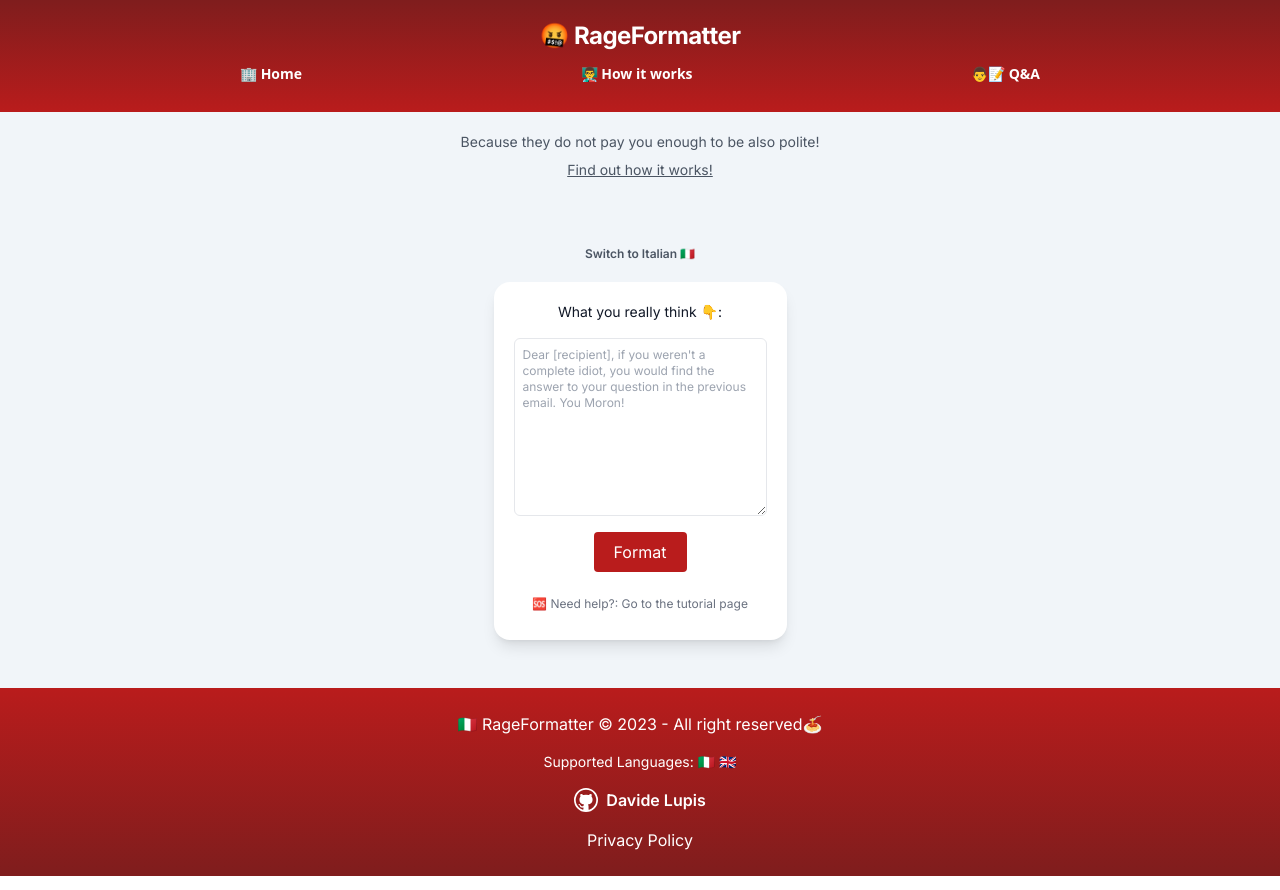
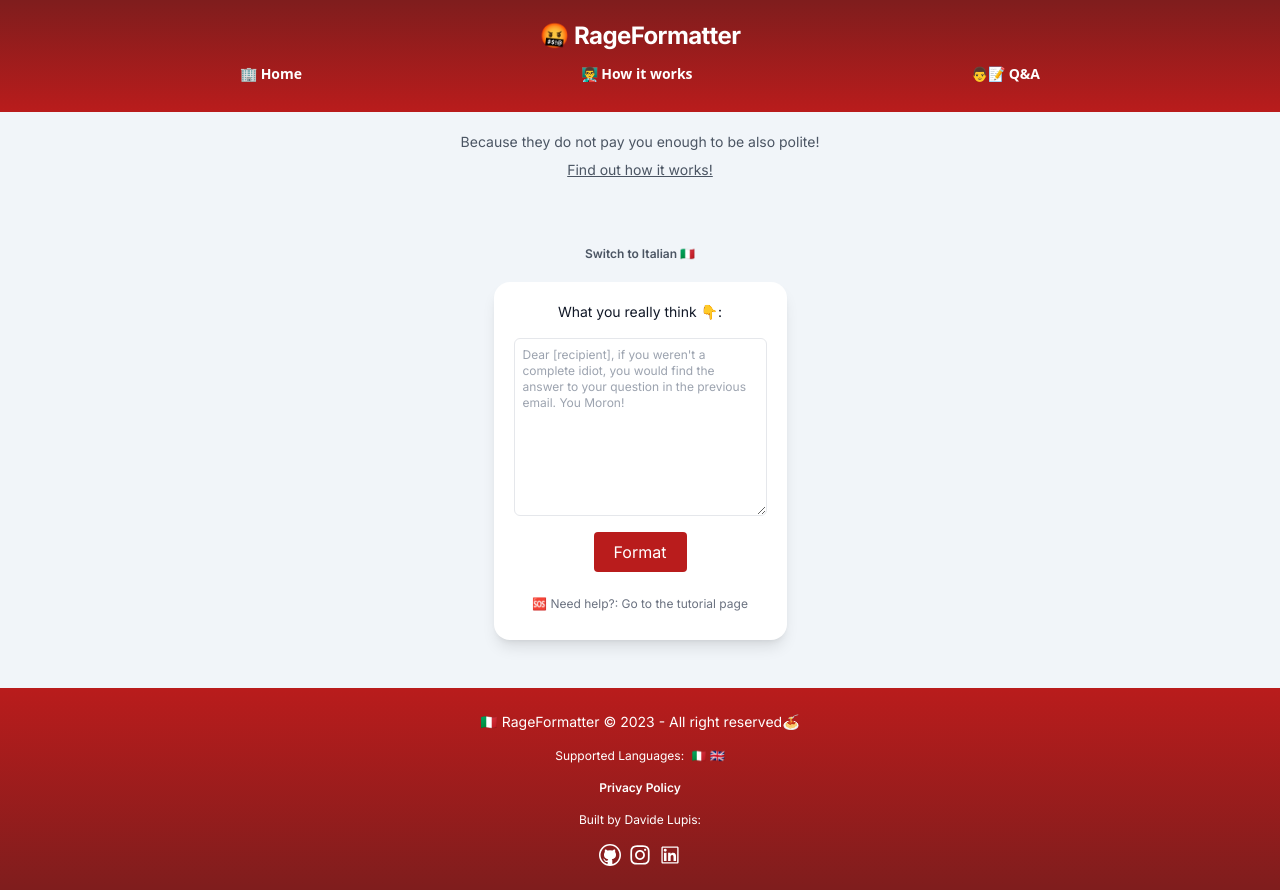
Before and after one commit to DataDavidProjects/rageformatter-nextjs, a Next.js app: page / in a window 1280 px wide. Built offline with nearby package versions, Linux system fonts and the light colour scheme.

Commit message:
Update Footer.tsx

```diff
--- a/src/app/components/Footer.tsx
+++ b/src/app/components/Footer.tsx
@@ -1,24 +1,45 @@
 import React from "react";
 import Link from "next/link";
 import { VscGithub } from "react-icons/vsc";
+import { FaInstagram } from "react-icons/fa";
+import { AiOutlineLinkedin } from "react-icons/ai";
 
 const Footer = () => {
   const current_year = new Date().getFullYear();
   return (
-    <footer className="bg-gradient-to-b from-red-700 to-red-900 text-white py-6 mt-auto flex flex-col items-center space-y-4 ">
+    <footer className="bg-gradient-to-b from-red-700 to-red-900 text-white text-sm py-6 mt-auto flex flex-col items-center space-y-4">
       <p>🇮🇹 RageFormatter © {current_year} - All right reserved🍝</p>
-      <p className="text-sm">
+      <p className="text-xs">
         Supported Languages:
-        <span> 🇮🇹 🇬🇧</span>
+        <span className="ml-1"> 🇮🇹 🇬🇧</span>
       </p>
       <Link
-        href="https://github.com/DataDavidProjects/rageformatter-nextjs#-rageformatter"
-        className="flex items-center space-x-2 text-white font-semibold"
+        href={"/privacy-policy"}
+        className="text-white font-semibold text-xs"
       >
-        <VscGithub size={24} />
-        <span>Davide Lupis</span>
+        Privacy Policy
       </Link>
-      <Link href={"/privacy-policy"}> Privacy Policy</Link>
+      <p className="text-xs text-center">Built by Davide Lupis:</p>
+      <div className="flex items-center space-x-2">
+        <Link
+          href="https://github.com/DataDavidProjects/rageformatter-nextjs#-rageformatter"
+          className="flex items-center space-x-2 text-white font-semibold"
+        >
+          <VscGithub size={22} />
+        </Link>
+        <Link
+          href="https://www.instagram.com/david_zoolander/"
+          className="flex items-center space-x-2 text-white font-semibold"
+        >
+          <FaInstagram size={22} />
+        </Link>
+        <Link
+          href="https://it.linkedin.com/in/davide-lupis-448578153"
+          className="flex items-center space-x-2 text-white font-semibold"
+        >
+          <AiOutlineLinkedin size={22} />
+        </Link>
+      </div>
     </footer>
   );
 };
```
